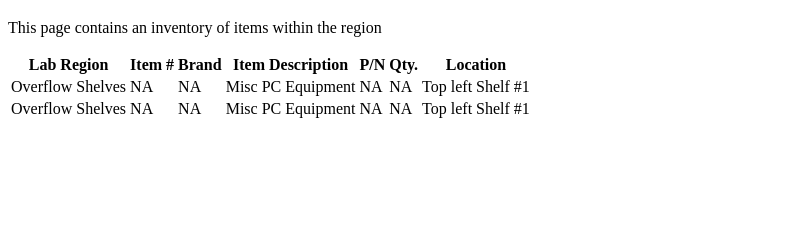
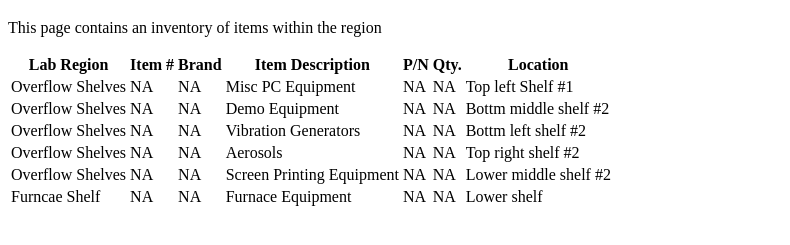
Before and after one commit to Ajmoomaw/ajmoomaw.github.io, a plain HTML site: page index.html in a window 1280 px wide. Shown: the part 61-306 px from the top of the page, without its empty margins (0-790 px from the left). Drawn offline with Linux system fonts and the light colour scheme.

Commit message:
Update index.html

```diff
--- a/index.html
+++ b/index.html
@@ -16,7 +16,7 @@
     <th>Qty.</th>
     <th>Location</th>
   </tr>
-  <!-- Item 1 -->
+    <!-- Item 1 -->
   <tr>
     <td>Overflow Shelves</td>
     <td>NA</td>
@@ -26,15 +26,55 @@
     <td>NA</td>
     <td>Top left Shelf #1</td>
   </tr>
-  <!-- Item 2 -->
+    <!-- Item 2 -->
   <tr>
     <td>Overflow Shelves</td>
     <td>NA</td>
     <td>NA</td>
-    <td>Misc PC Equipment</td>
+    <td>Demo Equipment</td>
     <td>NA</td>
     <td>NA</td>
-    <td>Top left Shelf #1</td>
+    <td>Bottm middle shelf #2</td>
+  </tr>
+    <!-- Item 3 -->
+  <tr>
+    <td>Overflow Shelves</td>
+    <td>NA</td>
+    <td>NA</td>
+    <td>Vibration Generators</td>
+    <td>NA</td>
+    <td>NA</td>
+    <td>Bottm left shelf #2</td>
+  </tr>
+    <!-- Item 4 -->
+  <tr>
+    <td>Overflow Shelves</td>
+    <td>NA</td>
+    <td>NA</td>
+    <td>Aerosols</td>
+    <td>NA</td>
+    <td>NA</td>
+    <td>Top right shelf #2</td>
+  </tr>
+    <!-- Item 5 -->
+  <tr>
+    <td>Overflow Shelves</td>
+    <td>NA</td>
+    <td>NA</td>
+    <td>Screen Printing Equipment</td>
+    <td>NA</td>
+    <td>NA</td>
+    <td>Lower middle shelf #2</td>
+  </tr>
+    <!-- Item 5 -->
+  <tr>
+    <td>Furncae Shelf</td>
+    <td>NA</td>
+    <td>NA</td>
+    <td>Furnace Equipment</td>
+    <td>NA</td>
+    <td>NA</td>
+    <td>Lower shelf</td>
   </tr>
 
 
```
